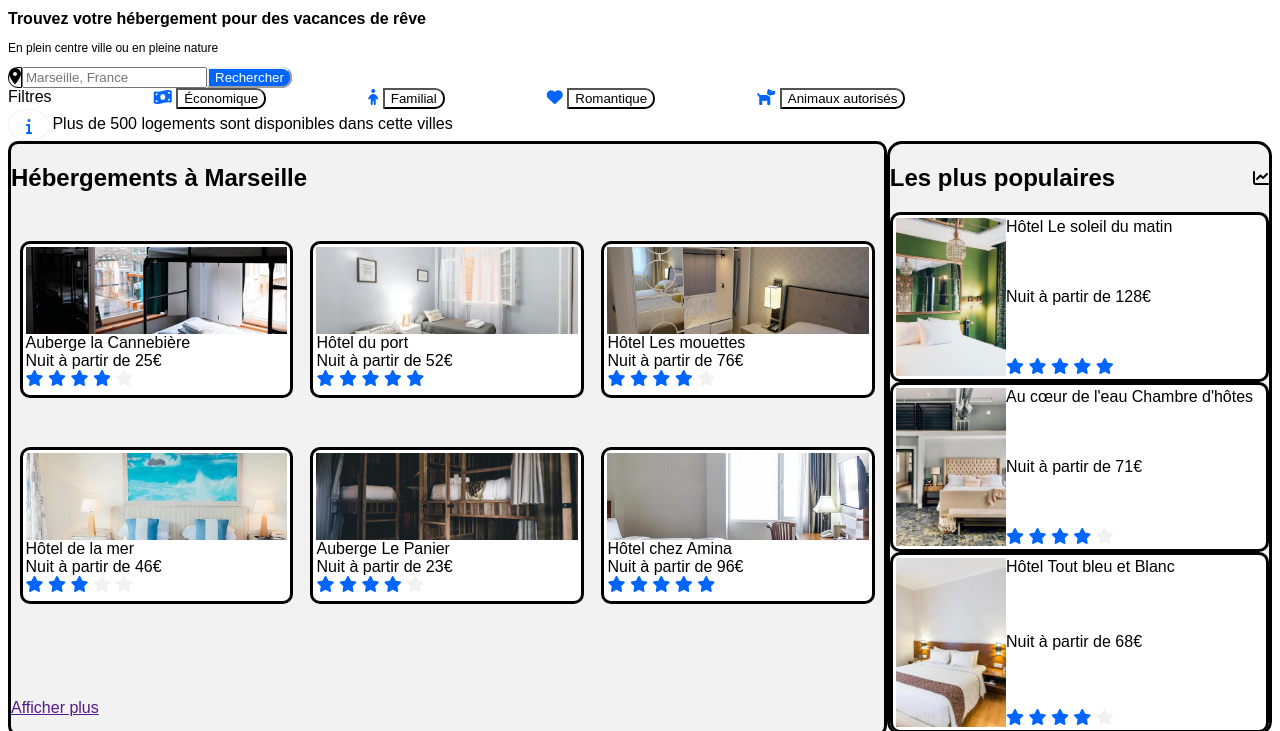
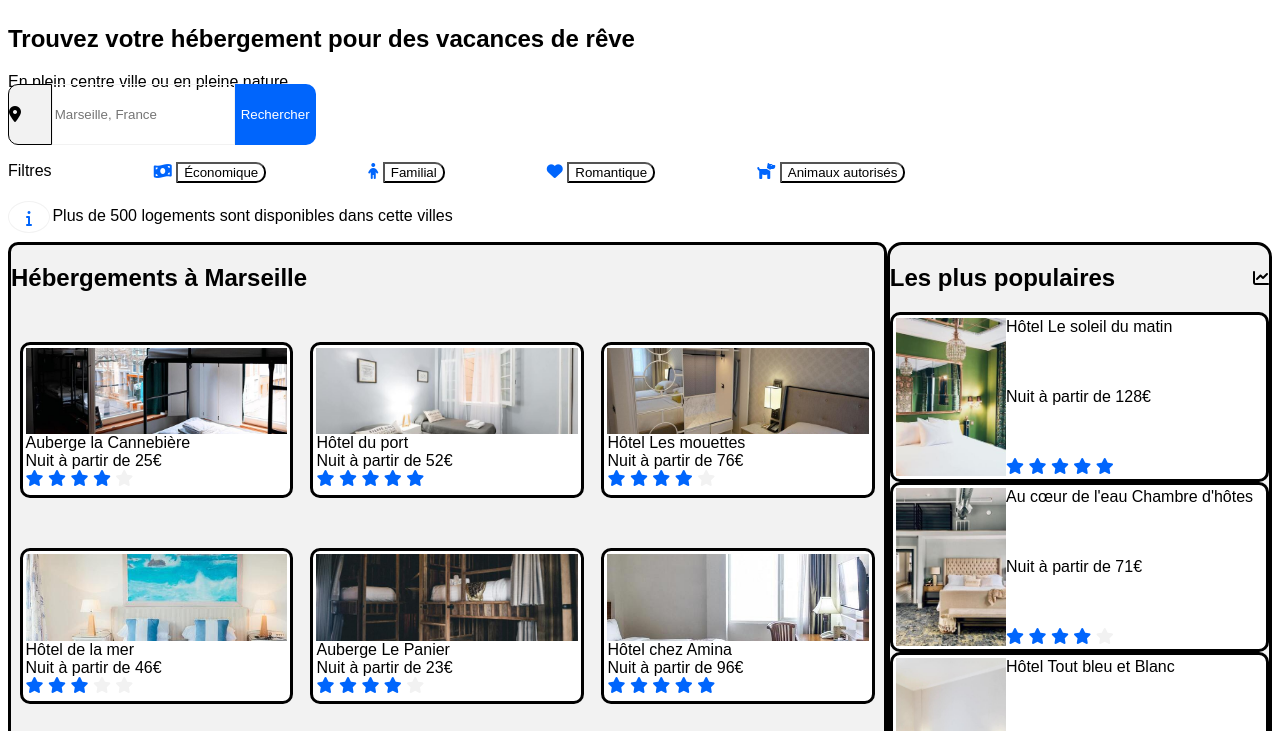
Before and after one commit to Monzaemon77/LensLoic_2_21072021, a plain HTML site: page index.html in a window 1280 px wide. Shown: the part 41-772 px from the top of the page. Drawn offline with Linux system fonts and the light colour scheme; a web font is replaced by a local one.

Commit message:
Modif search_bar

```diff
--- a/index.html
+++ b/index.html
@@ -33,10 +33,10 @@
                                 <i class="fas fa-map-marker-alt"></i>
                             </div>
                             <div class="search_bar">
-                                <input type="search" placeholder="Marseille, France"/>
+                                <input type="search" class="search_bar_int" placeholder="Marseille, France"/>
                             </div>
                             <div class="search_button">
-                                <input type="submit" class="search_button" value="Rechercher"/>
+                                <input type="submit" class="search_button_int" value="Rechercher"/>
                             </div>
                         </div>
                     </form>
--- a/styles.css
+++ b/styles.css
@@ -12,7 +12,6 @@
 {
     color: #0065FC;
 }
-
 
 .fa-money-bill-wave
 {
@@ -87,34 +86,78 @@ header
     display: block;
 }
 
-.intro h1
+.intro
 {
-    font-size: 16px;
+    height: 25%;
 }
 
-.intro p
+#search_filter
 {
-    font-size: 12px;
+    display: flex;
+    flex-direction: column;
+    justify-content: space-around;
+    height: 245px;
 }
 
 #search_bar_full
 {
+    display: flex;
     max-width: 30%;
+    max-height: 25%;
 }
 
 #search_bar_button
 {
     display: flex;
     justify-content: flex-start;
+    min-height: 61px;
+}
+
+.map_marker
+{
+    display: flex;
+    flex-direction: column;
+    justify-content: center;
+    border: 1px solid;
+    border-top-left-radius: 10px;
+    border-bottom-left-radius: 10px;
+    background-color: #f2f2f2;
+    min-width: 15%;
 }
 
 .search_button
 {
+    display: flex;
+    flex-direction: column;
+    justify-content: center;
     background-color: #0065FC;
-    color: white;
     border-top-right-radius: 10px;
     border-bottom-right-radius: 10px;
     border-color: #f2f2f2;
+}
+
+.search_button_int
+{
+    background: none;
+    border: none;
+    color: white;
+    min-height: 100%;
+}
+
+.search_bar
+{
+    display: flex;
+    flex-direction: column;
+    justify-content: center;
+    border: 1px solid;
+    border-color: #f2f2f2;
+}
+
+.search_bar_int
+{
+    background: none;
+    border: none;
+    min-height: 100%;
 }
 
 #filter
@@ -122,6 +165,7 @@ header
     display: flex;
     justify-content: space-between;
     max-width: 71%;
+    max-height: 25%;
 }
 
 .button
@@ -134,7 +178,7 @@ header
 
 #info
 {
-    max-height: 50px;
+    max-height: 25%;
 }
 
 #result_popular
@@ -191,14 +235,6 @@ header
 ul
 {
     list-style: none;
-}
-
-.map_marker
-{
-    border: 1px solid;
-    border-top-left-radius: 10px;
-    border-bottom-left-radius: 10px;
-    background-color: #f2f2f2;
 }
 
 #result
```
